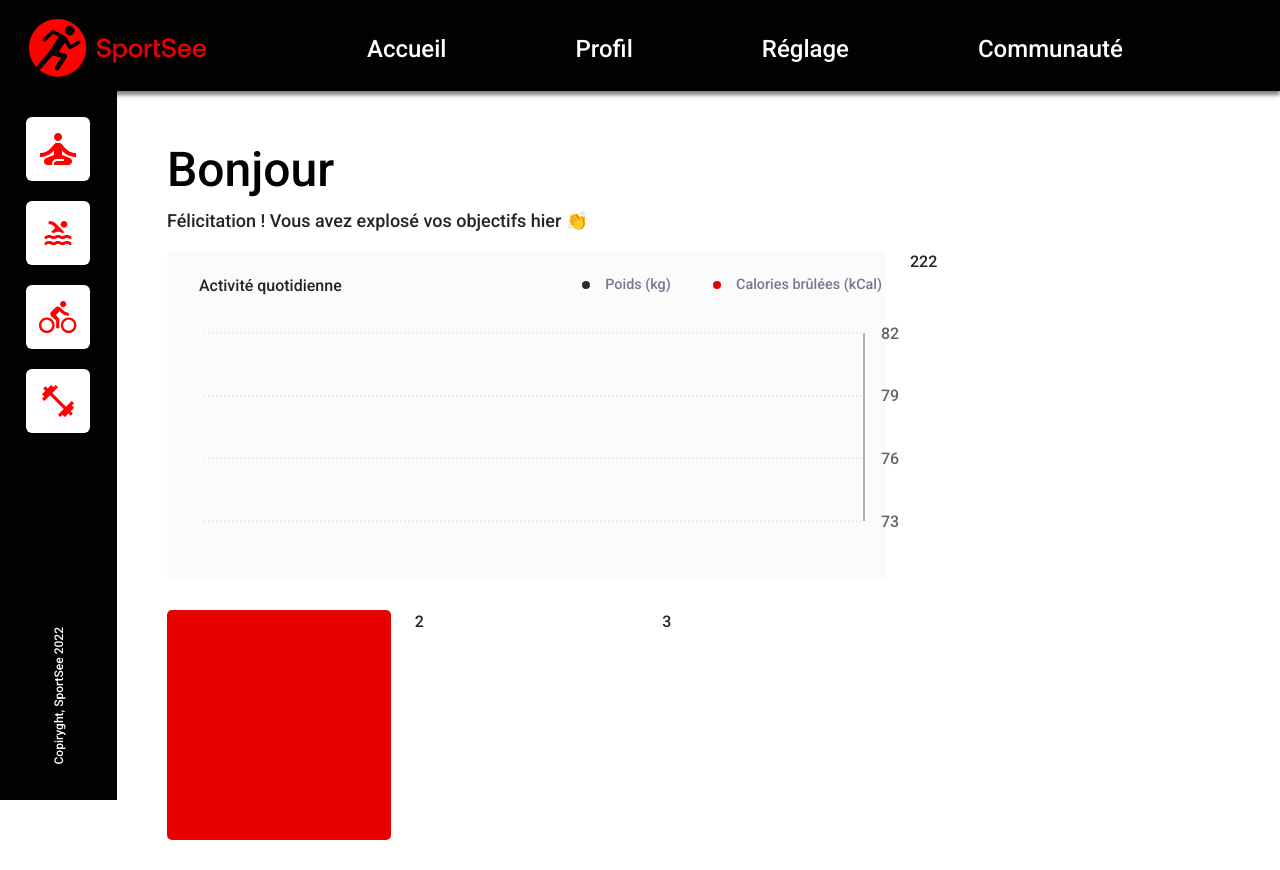
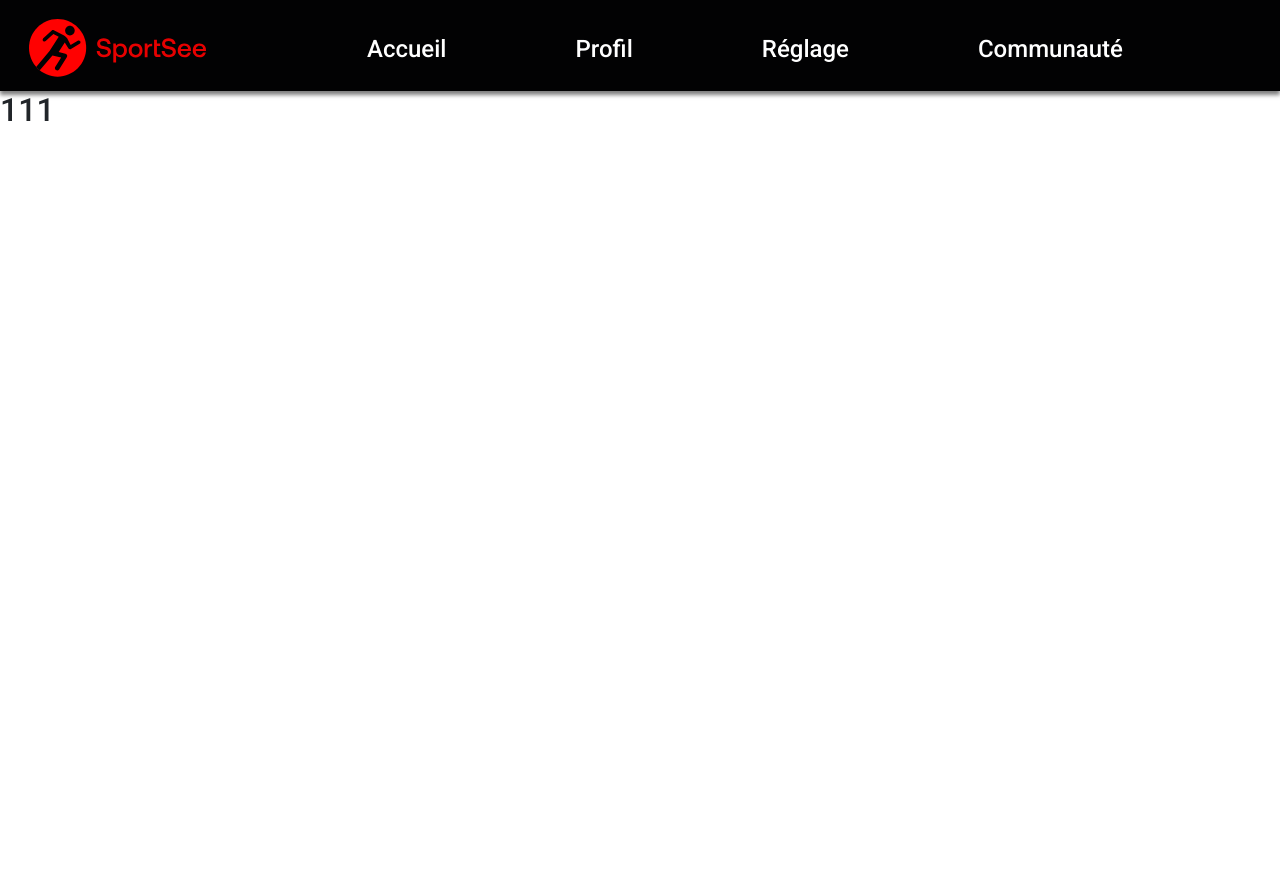
Before and after one commit to ykazarinov/YanekKazarinov_12_03052022, a React (Create React App) app in the folder sportsee/: page /1 in a window 1280 px wide. After the commit the page ends 800 px from the top, so only its background shows below. Built offline with nearby package versions, Linux system fonts and the light colour scheme; no server answers.

Commit message:
Error with class component

```diff
--- a/sportsee/src/index.jsx
+++ b/sportsee/src/index.jsx
@@ -16,7 +16,7 @@ root.render(
     <Router>
       <Header />
         <Routes>
-          <Route exact path="/:userId" element={<Home />} />
+          <Route path="/:userId" render={(props) => <Home {...props}/>}  element={<Home />} />
         </Routes>
 
 
--- a/sportsee/src/pages/Home/index.jsx
+++ b/sportsee/src/pages/Home/index.jsx
@@ -3,79 +3,91 @@ import {ApiUserName, ApiActivity, ApiAverage} from '../../utils/ApiData/index'
 import { useParams } from 'react-router-dom'
 import SportseeBarChart from '../../components/SimpleBarChart/index'
 import SportseeLineChart from '../../components/SportseeLineChart/index'
-import { useEffect, useState } from 'react'
+import { useEffect, useState, Component } from 'react'
 import { ResponsiveContainer } from 'recharts';
 
 
 
-function Home() {
+
+export default class Home extends Component {
+
+  constructor(props) {
+    super(props);
+  }
+
+  render() {
+    console.log(this.props.match)
+    return(
+        <div>
+          <h2>111</h2>
+        </div>
+      )
 
 
 
-    const helloMessage =  'Félicitation ! Vous avez explosé vos objectifs hier 👏'
-    let { userId } = useParams({})
 
-    const [userName, setUserName] = useState(null)
-    const [session, setSession] = useState(null)
-    const [average, setAverage] = useState(null)
 
-    useEffect(() => {
-        const fetchData = async () => {
-            const currentUserName = await ApiUserName(userId)
-            setUserName(currentUserName)
+    // const [userName, setUserName] = useState(null)
+    // const [session, setSession] = useState(null)
+    // const [average, setAverage] = useState(null)
 
-            const currentSession = await ApiActivity(userId)
-            setSession(currentSession)
+    // useEffect(() => {
+    //     const fetchData = async () => {
+    //         const currentUserName = await ApiUserName(userId)
+    //         setUserName(currentUserName)
 
-            const currentAverage = await ApiAverage(userId)
-            setAverage(currentAverage)
-        }
+    //         const currentSession = await ApiActivity(userId)
+    //         setSession(currentSession)
 
-        fetchData()
-      }, [])
+    //         const currentAverage = await ApiAverage(userId)
+    //         setAverage(currentAverage)
+    //     }
+
+    //     fetchData()
+    //   }, [])
 
 
 
-    return(
-        <div className="container-fluid menu-left-container">
+    // return(
+    //     <div className="container-fluid menu-left-container">
 
-            <div className='row'>
-                <MenuLeft></MenuLeft>
-                <div className='col-10 main-content'>
-                    <div className='row'>
-                        <div className='col-12'>
-                            <h1>Bonjour <span className='red'>{userName}</span></h1>
-                            <p className='hello_message'>{helloMessage}</p>
-                        </div>
-                    </div>
-                    <div className='row'>
-                        <div className='col-9'>
+    //         <div className='row'>
+    //             <MenuLeft></MenuLeft>
+    //             <div className='col-10 main-content'>
+    //                 <div className='row'>
+    //                     <div className='col-12'>
+    //                         <h1>Bonjour <span className='red'>{userName}</span></h1>
+    //                         <p className='hello_message'>{helloMessage}</p>
+    //                     </div>
+    //                 </div>
+    //                 <div className='row'>
+    //                     <div className='col-9'>
 
-                          <div className='row'>
-                            <div className='col-12'>
-                              {/* <ResponsiveContainer> */}
-                                <SportseeBarChart  Data={session} />
-                              {/* </ResponsiveContainer> */}
+    //                       <div className='row'>
+    //                         <div className='col-12'>
 
-                            </div>
-                            <div className='col-4'>
-                              <SportseeLineChart  Data={average} />
-                            </div>
-                            <div className='col-4'>
-                            2
-                            </div>
-                            <div className='col-4'>
-                             3
-                            </div>
-                          </div>
+    //                             <SportseeBarChart  Data={session} />
 
-                        </div>
-                        <div className='col-3'>222</div>
-                    </div>
-                </div>
-            </div>
 
-        </div>
-    )
+    //                         </div>
+    //                         <div className='col-4'>
+    //                           <SportseeLineChart  Data={average} />
+    //                         </div>
+    //                         <div className='col-4'>
+    //                         2
+    //                         </div>
+    //                         <div className='col-4'>
+    //                          3
+    //                         </div>
+    //                       </div>
+
+    //                     </div>
+    //                     <div className='col-3'>222</div>
+    //                 </div>
+    //             </div>
+    //         </div>
+
+    //     </div>
+    // )
 }
-export default Home;
+}
```
